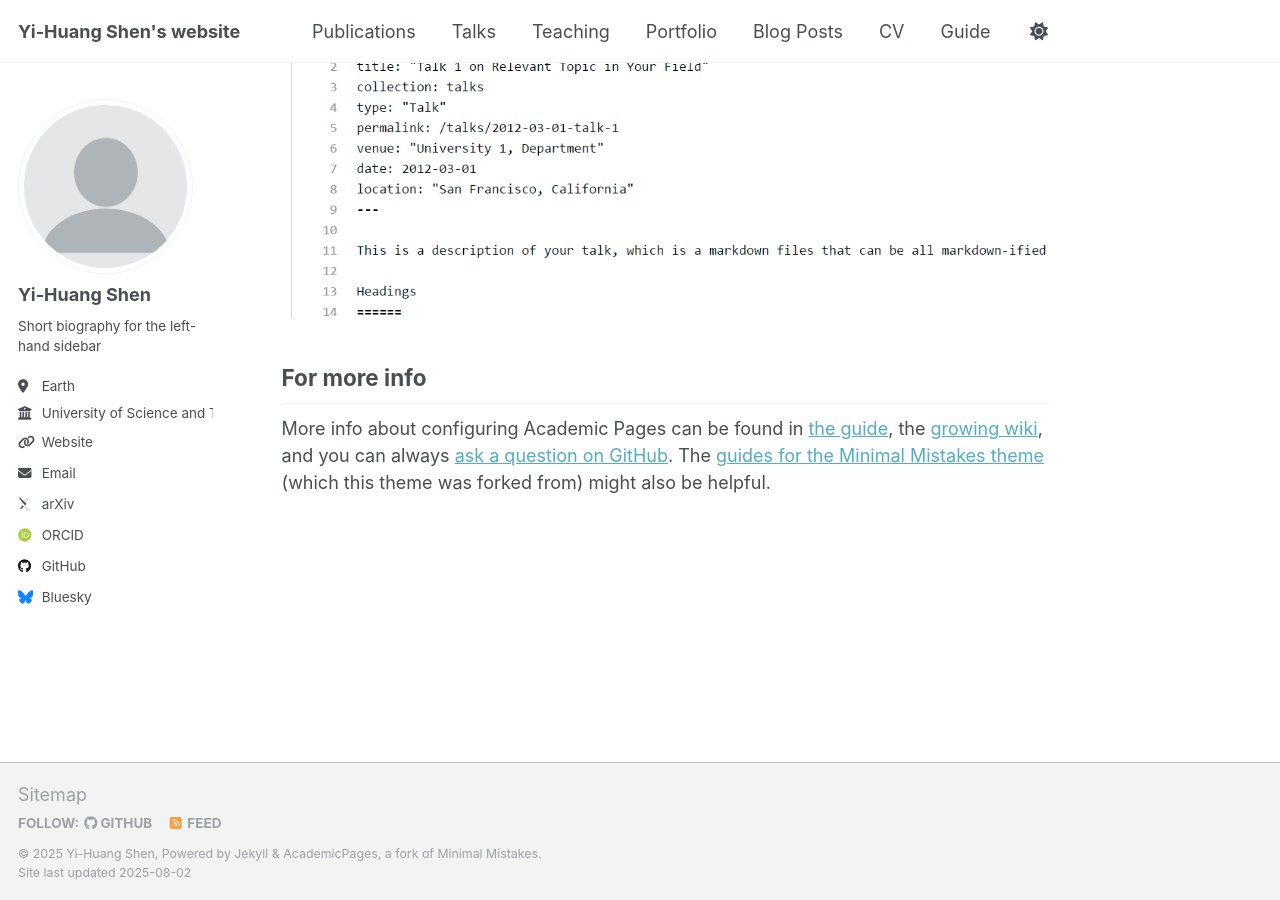
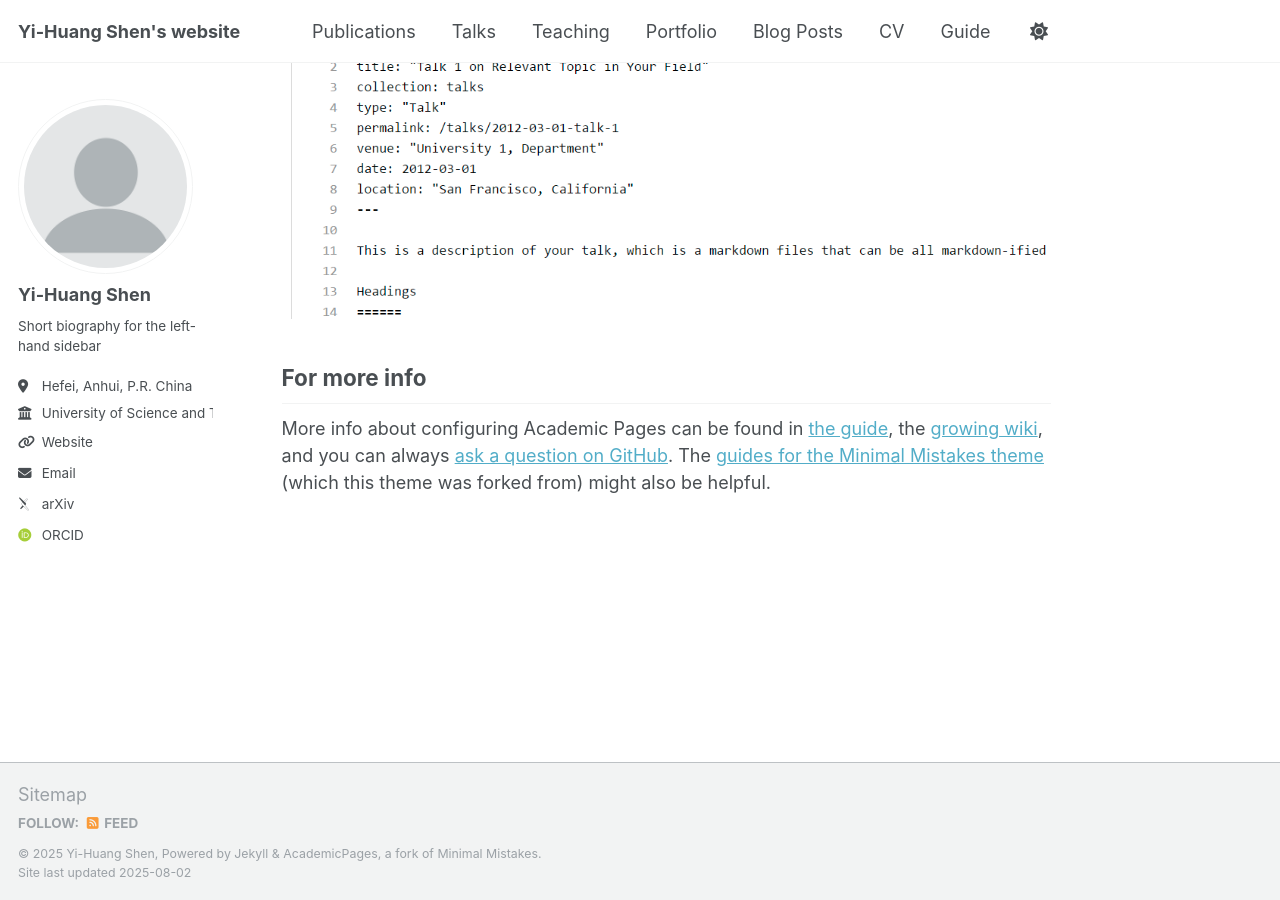
Before and after one commit to YiHuangShen-USTC/YiHuangShen-USTC.github.io, a Jekyll site: the page built from _pages/about.md, in a window 1280 px wide and 900 px high, scrolled down 2880 px. Built offline with Jekyll 4.4.1, drawn with Linux system fonts in a browser that asks for light colours; some web fonts are replaced; a script that is not in the unit is left out.

Commit message:
Update _config.yml

```diff
--- a/_config.yml
+++ b/_config.yml
@@ -26,7 +26,7 @@ author:
   name             : "Yi-Huang Shen"
   pronouns         : # example: "she/her"
   bio              : "Short biography for the left-hand sidebar"
-  location         : "Earth"
+  location         : "Hefei, Anhui, P.R. China"
   employer         : "University of Science and Technology of China"
   uri              : "https://en.ustc.edu.cn/"
   email            : "yhshen@ustc.edu.cn"
@@ -47,13 +47,13 @@ author:
   bitbucket        : # Username - Update with your username on the site
   codepen          : # Username
   dribbble         : # Username
-  github           : "academicpages"
+  github           : # "academicpages"
   kaggle           : # Username
   stackoverflow    : # User number or user number and name (i.e., use "1" or "1/jeff-atwood")
 
   # Social media
   artstation       : # Username
-  bluesky          : "bsky.app" # Replace this with you Bluesky username
+  bluesky          : # "bsky.app" # Replace this with you Bluesky username
   facebook         : # Username
   flickr           : # Username
   foursquare       : # Username
```
